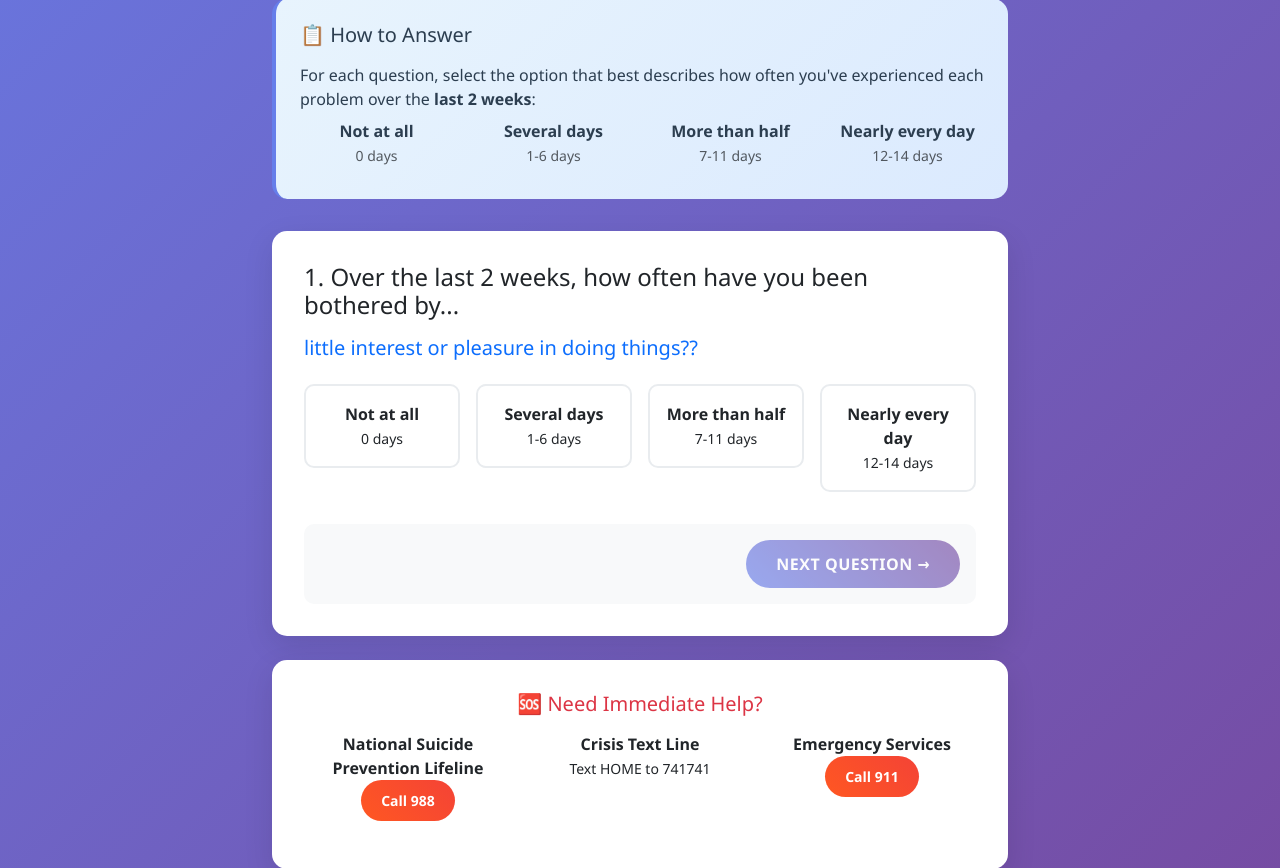
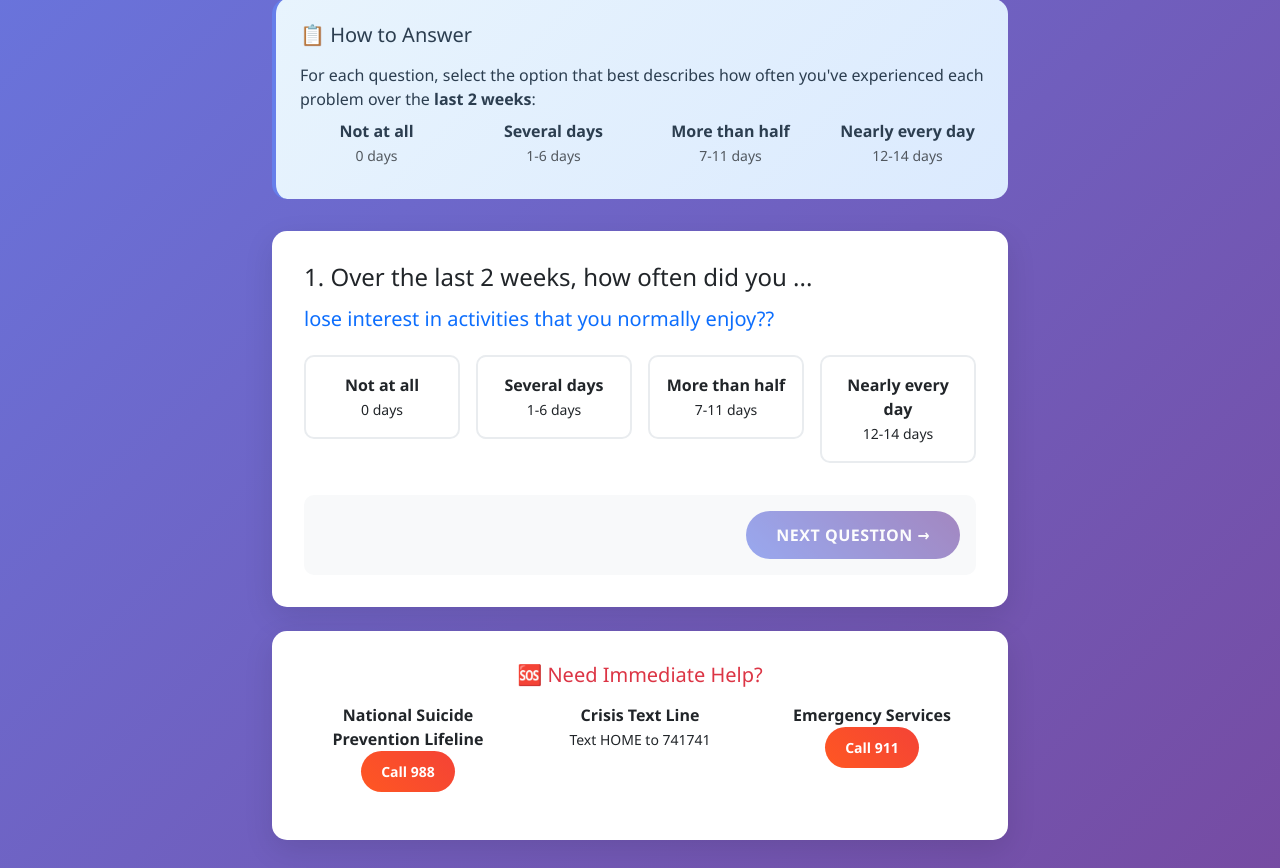
Before and after one commit to GanaparthiHarathi/MindCheck-Project, a Flask app: page /screening in a window 1280 px wide. Shown: the part 568-1436 px from the top of the page. Run offline with Flask 3, Linux system fonts and the light colour scheme; some libraries are stand-ins or nearby versions.

Commit message:
Updated screening questions and questionnaire

```diff
--- a/app.py
+++ b/app.py
@@ -6,15 +6,15 @@ app.secret_key = 'your-secret-key-change-this'
 
 # Depression screening questions (simplified version based on PHQ-9 concepts)
 SCREENING_QUESTIONS = [
-    "little interest or pleasure in doing things?",
-    "feeling down, depressed, or hopeless?",
-    "trouble falling or staying asleep, or sleeping too much?",
-    "feeling tired or having little energy?",
-    "poor appetite or overeating?",
-    "feeling bad about yourself or that you are a failure?",
-    "trouble concentrating on things?",
-    "moving or speaking so slowly that others could notice?",
-    "thoughts that you would be better off dead?"
+    " lose interest in activities that you normally enjoy?",
+    " feel sad, down, or hopeless?",
+    " have difficulty falling asleep, staying asleep, or sleep more than usual?",
+    " feel tired or have very little energy?",
+    " eat much less or much more than usual?",
+    " feel like you were a failure or let yourself or your loved ones down?",
+    " find it difficult to concentrate on tasks such as studying, reading, or watching television?",
+    " move or speak unusually slowly, or feel so restless that it was hard to sit still?",
+    " have thoughts that you would be better off dead or of hurting yourself in some way?"
 ]
 
 ANSWER_OPTIONS = [
--- a/templates/questionnaire.html
+++ b/templates/questionnaire.html
@@ -221,7 +221,7 @@
                             <div class="question-step {% if i == 0 %}active{% endif %}" id="question-{{ i }}">
                                 <div class="mb-4">
                                     <h4 class="question-title mb-3">
-                                        {{ i + 1 }}. Over the last 2 weeks, how often have you been bothered by...
+                                        {{ i + 1 }}. Over the last 2 weeks, how often did you ...
                                     </h4>
                                     <h5 class="question-text text-primary">
                                         {{ questions[i] }}?
```
